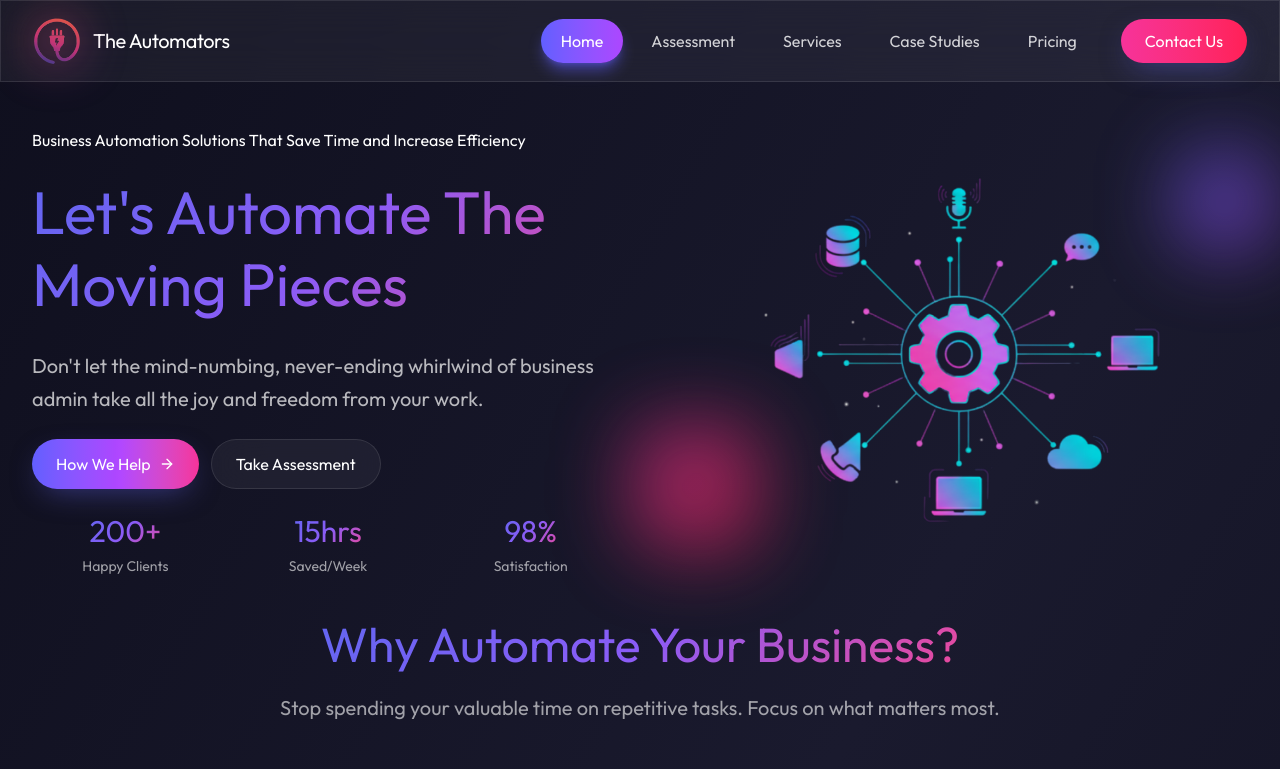
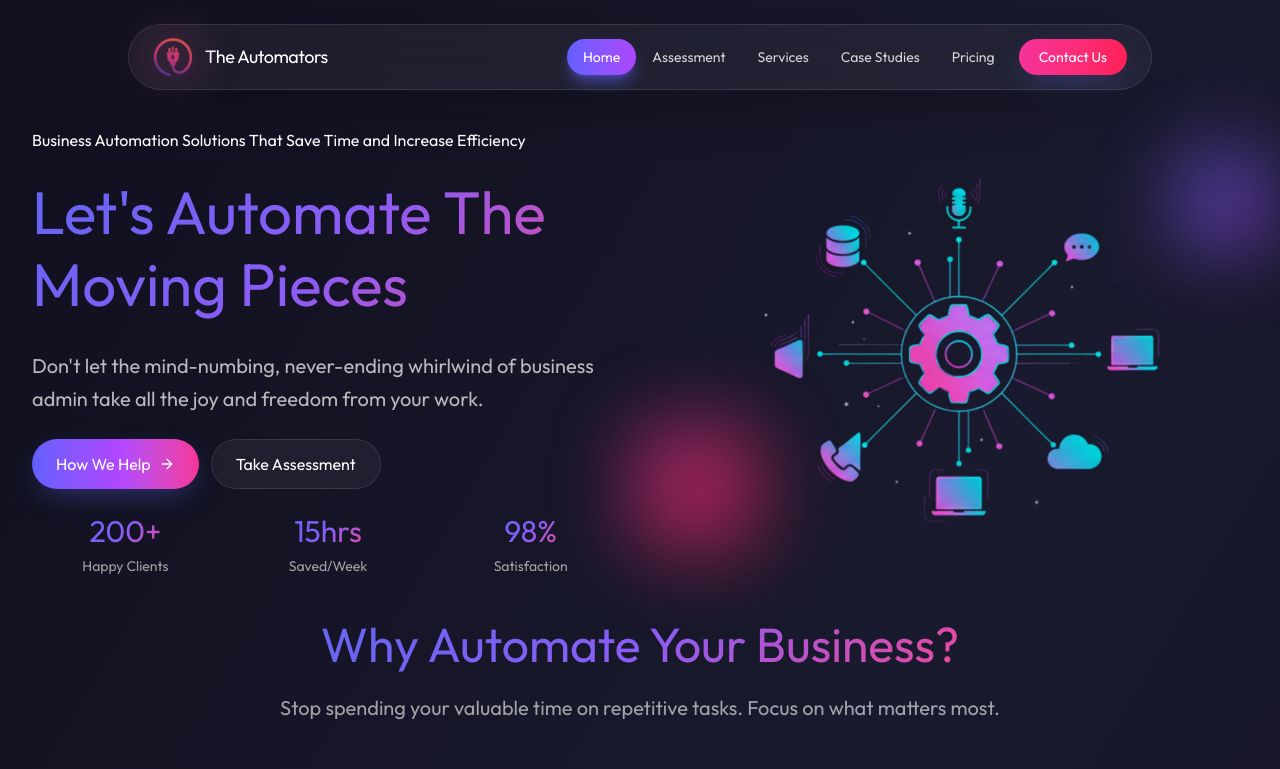
Before and after one commit to TheAutomatorsDotCo/the-automators-website, a React (Vite) app: page / in a window 1280 px wide. Shown: the top 769 px of the page. Built offline with nearby package versions, Linux system fonts and the light colour scheme.

Commit message:
Redesign header with rounded floating style and improved mobile layout

```diff
--- a/src/components/Header.tsx
+++ b/src/components/Header.tsx
@@ -15,30 +15,33 @@ export function Header() {
   ];
 
   return (
-    <header className="fixed top-0 left-0 right-0 z-50 glass border-b border-white/10">
-      <div className="container mx-auto px-4 sm:px-6 lg:px-8">
-        <div className="flex items-center justify-between h-20">
+    <header className="fixed top-6 left-0 right-0 z-50 px-4 sm:px-6 lg:px-8">
+      <div className="mx-auto max-w-5xl">
+        <div className={`glass px-6 border border-white/10 shadow-2xl transition-all ${
+          mobileMenuOpen ? 'rounded-[2.5rem]' : 'rounded-full'
+        }`}>
+          <div className="flex items-center justify-between h-16">
           {/* Logo */}
           <Link
             to="/"
             className="flex items-center space-x-3 group"
           >
             <div className="relative">
-              <div className="w-12 h-12 flex items-center justify-center transform transition-transform group-hover:scale-110">
+              <div className="w-10 h-10 flex items-center justify-center transform transition-transform group-hover:scale-110">
                 <img src="/logo.png" alt="The Automators Logo" className="w-full h-full" />
               </div>
               <div className="absolute inset-0 rounded-full blur-xl opacity-50 group-hover:opacity-75 transition-opacity" style={{ background: 'linear-gradient(135deg, #FF6B6B 0%, #C44569 50%, #5F27CD 100%)' }}></div>
             </div>
-            <span className="text-white text-xl tracking-tight">The Automators</span>
+            <span className="text-white text-lg tracking-tight">The Automators</span>
           </Link>
 
           {/* Desktop Navigation */}
-          <nav className="hidden lg:flex items-center space-x-2">
+          <nav className="hidden lg:flex items-center space-x-1">
             {navItems.map((item) => (
               <Link
                 key={item.path}
                 to={item.path}
-                className={`px-5 py-2.5 rounded-full transition-all ${
+                className={`px-4 py-2 text-sm rounded-full transition-all ${
                   location.pathname === item.path
                     ? 'bg-gradient-to-r from-indigo-500 to-purple-500 text-white shadow-lg shadow-indigo-500/50'
                     : 'text-white/80 hover:text-white hover:bg-white/5'
@@ -49,7 +52,7 @@ export function Header() {
             ))}
             <Link
               to="/contact"
-              className="ml-4 btn-3d bg-gradient-to-r from-pink-500 to-rose-500 text-white px-6 py-2.5 rounded-full"
+              className="ml-2 btn-3d bg-gradient-to-r from-pink-500 to-rose-500 text-white px-5 py-2 text-sm rounded-full"
             >
               Contact Us
             </Link>
@@ -60,19 +63,19 @@ export function Header() {
             onClick={() => setMobileMenuOpen(!mobileMenuOpen)}
             className="lg:hidden text-white p-2 rounded-xl hover:bg-white/5"
           >
-            {mobileMenuOpen ? <X size={24} /> : <Menu size={24} />}
+            {mobileMenuOpen ? <X size={20} /> : <Menu size={20} />}
           </button>
           </div>
 
           {/* Mobile Navigation */}
           {mobileMenuOpen && (
-          <nav className="lg:hidden py-6 space-y-2">
+            <nav className="lg:hidden pt-4 pb-4 space-y-2 border-t border-white/10">
               {navItems.map((item) => (
                 <Link
                   key={item.path}
                   to={item.path}
                   onClick={() => setMobileMenuOpen(false)}
-                className={`block w-full text-left px-6 py-3 rounded-2xl transition-all ${
+                  className={`block w-full text-center px-4 py-2.5 text-sm rounded-full transition-all ${
                     location.pathname === item.path
                       ? 'bg-gradient-to-r from-indigo-500 to-purple-500 text-white'
                       : 'text-white/80 hover:bg-white/5'
@@ -84,13 +87,14 @@ export function Header() {
               <Link
                 to="/contact"
                 onClick={() => setMobileMenuOpen(false)}
-              className="block w-full text-left px-6 py-3 bg-gradient-to-r from-pink-500 to-rose-500 text-white rounded-2xl"
+                className="block w-full text-center px-4 py-2.5 text-sm bg-gradient-to-r from-pink-500 to-rose-500 text-white rounded-full"
               >
                 Contact Us
               </Link>
             </nav>
           )}
         </div>
+      </div>
     </header>
   );
 }
```
Lines whose indentation alone changed are shown as unchanged.
